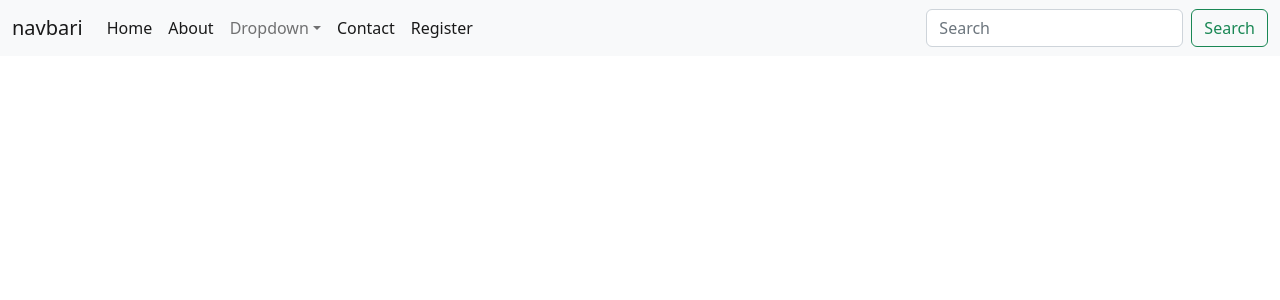
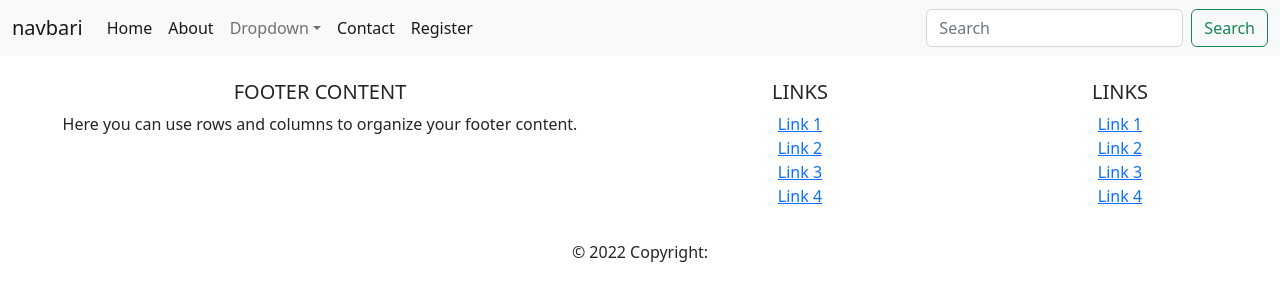
Before and after one commit to Lundrim23/Travel-Guide-Final, a React (Create React App) app: page / in a window 1280 px wide. Shown: the top 300 px of the page. Built offline with nearby package versions, Linux system fonts and the light colour scheme.

Commit message:
basic footer

```diff
--- a/src/App.js
+++ b/src/App.js
@@ -1,4 +1,4 @@
-import logo from './logo.svg';
+
 import './App.css';
 import Layout from './components/Layout';
 
--- a/src/components/Footer.js
+++ b/src/components/Footer.js
@@ -1,7 +1,48 @@
 import React from "react";
+
 const Footer = () => {
     return (
-<div></div>
+      <div>
+        <footer className="page-footer font-small blue pt-4">
+    <div className="container-fluid text-center text-md-left">
+        <div className="row">
+            <div className="col-md-6 mt-md-0 mt-3">
+                <h5 className="text-uppercase">Footer Content</h5>
+                <p>Here you can use rows and columns to organize your footer content.</p>
+            </div>
+
+            <hr className="clearfix w-100 d-md-none pb-0"/>
+
+            <div className="col-md-3 mb-md-0 mb-3">
+                <h5 className="text-uppercase">Links</h5>
+                <ul className="list-unstyled">
+                    <li><a href="#!">Link 1</a></li>
+                    <li><a href="#!">Link 2</a></li>
+                    <li><a href="#!">Link 3</a></li>
+                    <li><a href="#!">Link 4</a></li>
+                </ul>
+            </div>
+
+            <div className="col-md-3 mb-md-0 mb-3">
+                <h5 className="text-uppercase">Links</h5>
+                <ul className="list-unstyled">
+                    <li><a href="#!">Link 1</a></li>
+                    <li><a href="#!">Link 2</a></li>
+                    <li><a href="#!">Link 3</a></li>
+                    <li><a href="#!">Link 4</a></li>
+                </ul>
+            </div>
+        </div>
+    </div>
+
+    <div className="footer-copyright text-center py-3">© 2022 Copyright:
+
+    </div>
+
+</footer>
+
+      </div>
     )
-}
-export default Footer;
+  }
+
+  export default Footer;
```
